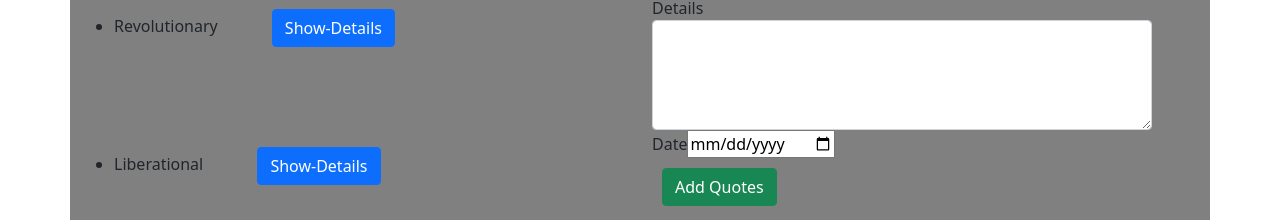
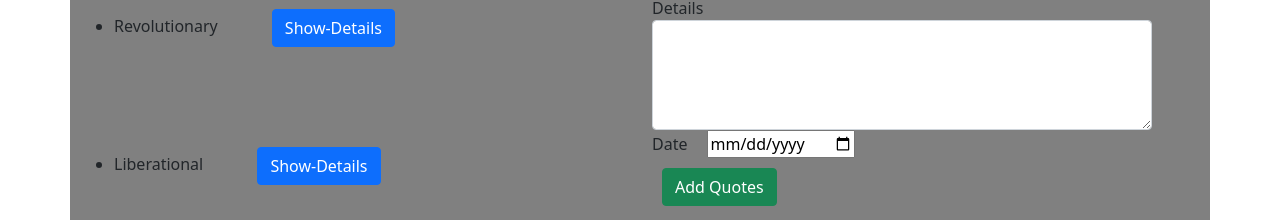
Before and after one commit to Bett-Collins/Quotes-IP, an Angular app: page / in a window 1280 px wide. Shown: the part 292-512 px from the top of the page. Built offline with nearby package versions, Linux system fonts and the light colour scheme.

Commit message:
it will add style to button

```diff
--- a/src/app/forms/forms.component.css
+++ b/src/app/forms/forms.component.css
@@ -5,3 +5,7 @@ form{
 .add{
     margin: 10px;
 }
+#date{
+    border-radius: 1px,2px 3px;
+    margin-left: 20px;
+}
```
Also changed, not shown: src/app/app.component.html (+0 -9 lines).
